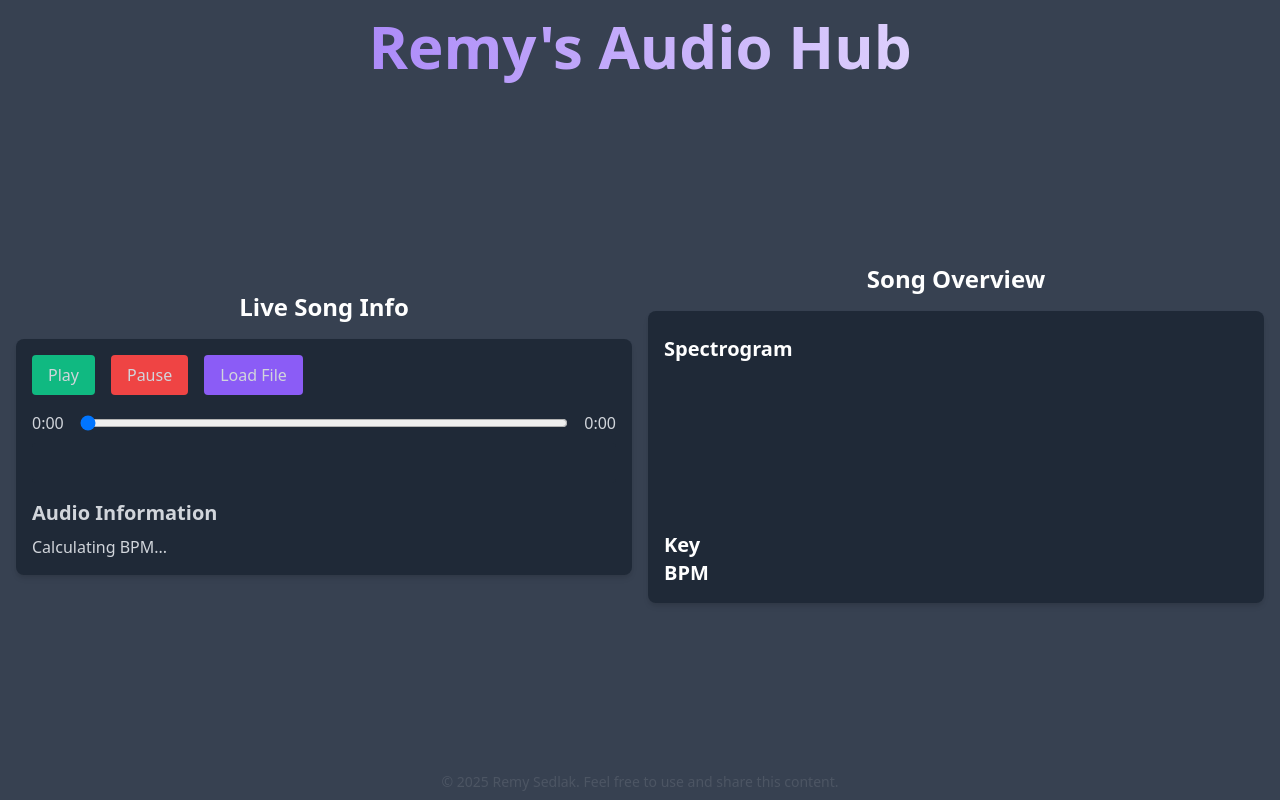
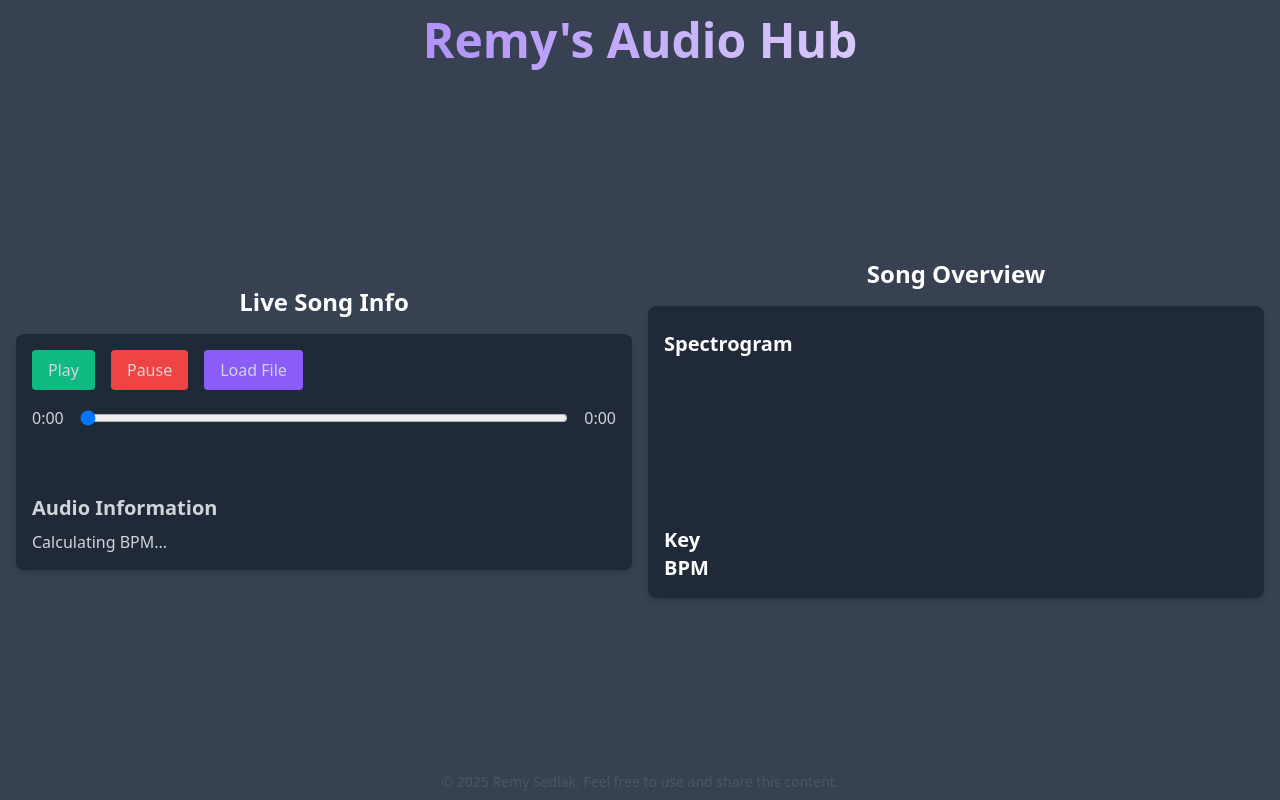
Before and after one commit to remysedlak/audio-hub, a React (Vite) app: page /visualizer in a window 1280 px wide. Built offline with nearby package versions, Linux system fonts and the light colour scheme; a web font is replaced by a local one.

Commit message:
title fixing

```diff
--- a/src/pages/AudioPage.jsx
+++ b/src/pages/AudioPage.jsx
@@ -14,7 +14,7 @@ const AudioPage = ({ file }) => {
   }, [file]);
 
   return( <>
-    <h1 className="text-3xl sm:text-4xl md:text-5xl lg:text-6xl max-w-full text-center font-bold
+    <h1 className="text-3xl sm:text-4xl md:text-4xl lg:text-5xl max-w-full text-center font-bold
     mb-4 mt-4 pb-5 text-transparent bg-clip-text bg-gradient-to-r from-purple-500 to-white overflow-hidden">
       Remy's Audio Hub
     </h1>
--- a/src/pages/StartPage.jsx
+++ b/src/pages/StartPage.jsx
@@ -15,7 +15,7 @@ const StartPage = ({ setFile }) => {
 
   return (
     <div className="flex flex-col items-center justify-around bg-gray-700 h-screen overflow-hidden">
-      <h1 className="text-3xl text-center font-bold mb-4 mt-4 text-transparent bg-clip-text bg-gradient-to-r from-purple-500 to-white">Remy's Audio Hub</h1>
+      <h1 className=" py-4 text-3xl sm:text-4xl md:text-5xl lg:text-6xl max-w-full text-center font-bold text-transparent bg-clip-text bg-gradient-to-r from-purple-500 to-white">Remy's Audio Hub</h1>
       <div>
         <label className="cursor-pointer">
           <h4 className="text-xl font-bold text-gray-400 mb-4 mt-4">Upload file to begin</h4>
```
